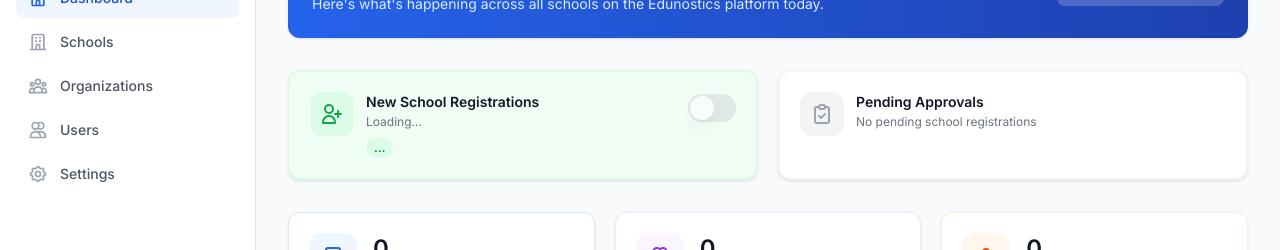
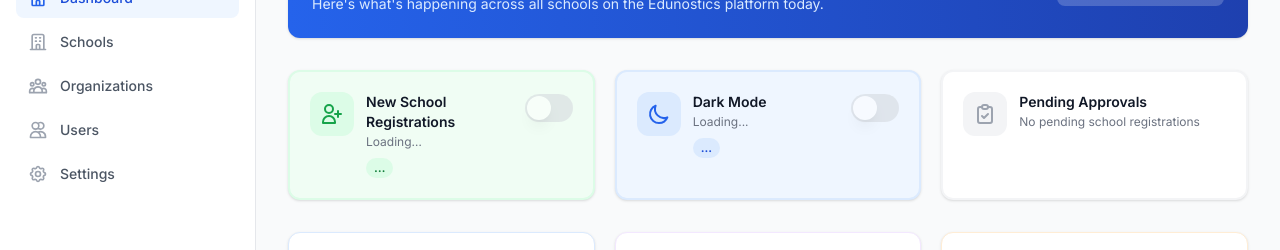
Before and after one commit to Imoruj/EdunoosticsSoftSchool, a Next.js app: page /admin in a window 1280 px wide. Shown: the part 159-409 px from the top of the page. Built offline with nearby package versions, Linux system fonts and the light colour scheme; no server answers; a web font is replaced by a local one.

Commit message:
Add platform dark mode toggle

```diff
--- a/src/app/admin/_components/PlatformControls.tsx
+++ b/src/app/admin/_components/PlatformControls.tsx
@@ -2,19 +2,25 @@ import Link from "next/link";
 
 interface PlatformControlsProps {
     signupEnabled: boolean | null;
+    darkModeEnabled: boolean | null;
     togglingSignup: boolean;
+    togglingDarkMode: boolean;
     toggleSignup: () => void;
+    toggleDarkMode: () => void;
     pendingSchoolsCount: number;
 }
 
 export default function PlatformControls({
     signupEnabled,
+    darkModeEnabled,
     togglingSignup,
+    togglingDarkMode,
     toggleSignup,
+    toggleDarkMode,
     pendingSchoolsCount,
 }: PlatformControlsProps) {
     return (
-        <div className="grid grid-cols-1 md:grid-cols-2 gap-5">
+        <div className="grid grid-cols-1 lg:grid-cols-3 gap-5">
             {/* Signup Toggle Card */}
             <div className={`card p-5 border-2 ${signupEnabled === false ? "border-orange-200 bg-orange-50" : "border-green-100 bg-green-50"}`}>
                 <div className="flex items-start justify-between gap-4">
@@ -52,6 +58,42 @@ export default function PlatformControls({
                 </div>
             </div>
 
+            {/* Dark Mode Toggle Card */}
+            <div className={`card p-5 border-2 ${darkModeEnabled === false ? "border-gray-200 bg-gray-50" : "border-blue-100 bg-blue-50"}`}>
+                <div className="flex items-start justify-between gap-4">
+                    <div className="flex items-start gap-3">
+                        <div className={`w-11 h-11 rounded-xl flex items-center justify-center shrink-0 ${darkModeEnabled === false ? "bg-gray-100" : "bg-blue-100"}`}>
+                            <svg className={`w-6 h-6 ${darkModeEnabled === false ? "text-gray-500" : "text-blue-600"}`} fill="none" viewBox="0 0 24 24" stroke="currentColor">
+                                <path strokeLinecap="round" strokeLinejoin="round" strokeWidth={2} d="M20.354 15.354A9 9 0 018.646 3.646 9.003 9.003 0 0012 21a9.003 9.003 0 008.354-5.646z" />
+                            </svg>
+                        </div>
+                        <div>
+                            <p className="font-semibold text-gray-900 text-sm">Dark Mode</p>
+                            <p className="text-xs text-gray-500 mt-0.5">
+                                {darkModeEnabled === null
+                                    ? "Loading..."
+                                    : darkModeEnabled
+                                        ? "Users can switch the dashboard between light and dark mode."
+                                        : "Dark mode is disabled. Dashboards stay in light mode."}
+                            </p>
+                            <span className={`inline-block mt-2 text-xs font-semibold px-2 py-0.5 rounded-full ${darkModeEnabled === false ? "bg-gray-100 text-gray-700" : "bg-blue-100 text-blue-700"}`}>
+                                {darkModeEnabled === null ? "..." : darkModeEnabled ? "ENABLED" : "DISABLED"}
+                            </span>
+                        </div>
+                    </div>
+                    <button
+                        onClick={toggleDarkMode}
+                        disabled={togglingDarkMode || darkModeEnabled === null}
+                        className={`relative inline-flex h-7 w-12 shrink-0 cursor-pointer rounded-full border-2 border-transparent transition-colors duration-200 focus:outline-none disabled:opacity-50 mt-0.5 ${darkModeEnabled ? "bg-blue-500" : "bg-gray-300"}`}
+                        role="switch"
+                        aria-checked={darkModeEnabled ?? false}
+                        title={darkModeEnabled ? "Click to disable dark mode" : "Click to enable dark mode"}
+                    >
+                        <span className={`pointer-events-none inline-block h-6 w-6 rounded-full bg-white shadow-lg transform transition-transform duration-200 ${darkModeEnabled ? "translate-x-5" : "translate-x-0"}`} />
+                    </button>
+                </div>
+            </div>
+
             {/* Pending Registrations Summary Card */}
             <div className={`card p-5 border-2 ${pendingSchoolsCount > 0 ? "border-orange-200 bg-orange-50" : "border-gray-100"}`}>
                 <div className="flex items-start gap-3">
--- a/src/app/admin/page.tsx
+++ b/src/app/admin/page.tsx
@@ -44,7 +44,9 @@ export default function AdminDashboard() {
 
     // Platform settings
     const [signupEnabled, setSignupEnabled] = useState<boolean | null>(null);
+    const [darkModeEnabled, setDarkModeEnabled] = useState<boolean | null>(null);
     const [togglingSignup, setTogglingSignup] = useState(false);
+    const [togglingDarkMode, setTogglingDarkMode] = useState(false);
 
     // Pending schools
     const [pendingSchools, setPendingSchools] = useState<PendingSchool[]>([]);
@@ -59,7 +61,11 @@ export default function AdminDashboard() {
 
         fetch("/api/admin/platform-settings")
             .then((r) => r.ok ? r.json() : null)
-            .then((d) => d && setSignupEnabled(d.signupEnabled))
+            .then((d) => {
+                if (!d) return;
+                setSignupEnabled(d.signupEnabled);
+                setDarkModeEnabled(d.darkModeEnabled);
+            })
             .catch(() => {});
 
         fetch("/api/admin/schools")
@@ -83,6 +89,25 @@ export default function AdminDashboard() {
             }
         } finally {
             setTogglingSignup(false);
+        }
+    };
+
+    const toggleDarkMode = async () => {
+        if (darkModeEnabled === null) return;
+        setTogglingDarkMode(true);
+        try {
+            const res = await fetch("/api/admin/platform-settings", {
+                method: "PATCH",
+                headers: { "Content-Type": "application/json" },
+                body: JSON.stringify({ darkModeEnabled: !darkModeEnabled }),
+            });
+            if (res.ok) {
+                const d = await res.json();
+                setDarkModeEnabled(d.darkModeEnabled);
+                window.dispatchEvent(new Event("school-features-updated"));
+            }
+        } finally {
+            setTogglingDarkMode(false);
         }
     };
 
@@ -131,8 +156,11 @@ export default function AdminDashboard() {
 
             <PlatformControls
                 signupEnabled={signupEnabled}
+                darkModeEnabled={darkModeEnabled}
                 togglingSignup={togglingSignup}
+                togglingDarkMode={togglingDarkMode}
                 toggleSignup={toggleSignup}
+                toggleDarkMode={toggleDarkMode}
                 pendingSchoolsCount={pendingSchools.length}
             />
 
--- a/src/app/api/admin/platform-settings/route.ts
+++ b/src/app/api/admin/platform-settings/route.ts
@@ -3,14 +3,21 @@ import { getServerSession } from "next-auth";
 import { authOptions } from "@/lib/auth";
 import { prisma } from "@/lib/prisma";
 
-async function requireSuperAdmin(req: NextRequest) {
+async function requireSuperAdmin(_req: NextRequest) {
     const session = await getServerSession(authOptions);
     const roles: string[] = (session?.user as any)?.roles || [];
     if (!roles.includes("SUPER_ADMIN")) return null;
     return session;
 }
 
-// GET — return current platform settings
+function serializePlatformSettings(settings: { signupEnabled: boolean; darkModeEnabled: boolean }) {
+    return {
+        signupEnabled: settings.signupEnabled,
+        darkModeEnabled: settings.darkModeEnabled,
+    };
+}
+
+// GET - return current platform settings
 export async function GET(req: NextRequest) {
     const session = await requireSuperAdmin(req);
     if (!session) return NextResponse.json({ error: "Forbidden" }, { status: 403 });
@@ -18,27 +25,47 @@ export async function GET(req: NextRequest) {
     const settings = await prisma.platformSettings.upsert({
         where: { id: "platform" },
         update: {},
-        create: { id: "platform", signupEnabled: true },
+        create: { id: "platform", signupEnabled: true, darkModeEnabled: true },
     });
 
-    return NextResponse.json({ signupEnabled: settings.signupEnabled });
+    return NextResponse.json(serializePlatformSettings(settings));
 }
 
-// PATCH — update platform settings
+// PATCH - update platform settings
 export async function PATCH(req: NextRequest) {
     const session = await requireSuperAdmin(req);
     if (!session) return NextResponse.json({ error: "Forbidden" }, { status: 403 });
 
-    const { signupEnabled } = await req.json();
-    if (typeof signupEnabled !== "boolean") {
-        return NextResponse.json({ error: "signupEnabled must be a boolean" }, { status: 400 });
+    const body = await req.json();
+    const updates: { signupEnabled?: boolean; darkModeEnabled?: boolean } = {};
+
+    if ("signupEnabled" in body) {
+        if (typeof body.signupEnabled !== "boolean") {
+            return NextResponse.json({ error: "signupEnabled must be a boolean" }, { status: 400 });
+        }
+        updates.signupEnabled = body.signupEnabled;
+    }
+
+    if ("darkModeEnabled" in body) {
+        if (typeof body.darkModeEnabled !== "boolean") {
+            return NextResponse.json({ error: "darkModeEnabled must be a boolean" }, { status: 400 });
+        }
+        updates.darkModeEnabled = body.darkModeEnabled;
+    }
+
+    if (!("signupEnabled" in updates) && !("darkModeEnabled" in updates)) {
+        return NextResponse.json({ error: "No platform setting provided" }, { status: 400 });
     }
 
     const settings = await prisma.platformSettings.upsert({
         where: { id: "platform" },
-        update: { signupEnabled },
-        create: { id: "platform", signupEnabled },
+        update: updates,
+        create: {
+            id: "platform",
+            signupEnabled: updates.signupEnabled ?? true,
+            darkModeEnabled: updates.darkModeEnabled ?? true,
+        },
     });
 
-    return NextResponse.json({ signupEnabled: settings.signupEnabled });
+    return NextResponse.json(serializePlatformSettings(settings));
 }
--- a/src/app/api/school/features/route.ts
+++ b/src/app/api/school/features/route.ts
@@ -7,6 +7,7 @@ import {
     getSchoolFeatures,
 } from "@/lib/getSchoolFeatures";
 import { getActiveSchoolId } from "@/lib/getActiveSchoolId";
+import { prisma } from "@/lib/prisma";
 
 const NO_CACHE_HEADERS = {
     "Cache-Control": "no-store, no-cache, must-revalidate, proxy-revalidate",
@@ -29,18 +30,28 @@ export async function GET() {
             return NextResponse.json({ error: "Unauthorized" }, { status: 401 });
         }
 
+        const platformSettings = await prisma.platformSettings.findUnique({
+            where: { id: "platform" },
+            select: { darkModeEnabled: true },
+        });
+        const darkModeEnabled = platformSettings?.darkModeEnabled ?? true;
+        const withPlatformFeatures = (features: typeof ALL_ENABLED_FEATURES) => ({
+            ...features,
+            darkModeEnabled,
+        });
+
         const schoolId = (await getActiveSchoolId(user.schoolId)) as any;
         if (!schoolId) {
             // Super admin or users with no school => all features enabled
             return NextResponse.json(
-                { features: ALL_ENABLED_FEATURES },
+                { features: withPlatformFeatures(ALL_ENABLED_FEATURES) },
                 { headers: NO_CACHE_HEADERS }
             );
         }
 
         const features = await getSchoolFeatures(schoolId);
         return NextResponse.json(
-            { features: extractFeatureFlags(features) },
+            { features: withPlatformFeatures(extractFeatureFlags(features)) },
             { headers: NO_CACHE_HEADERS }
         );
     } catch (error: unknown) {
--- a/src/app/layout.tsx
+++ b/src/app/layout.tsx
@@ -16,8 +16,7 @@ export default function RootLayout({
     return (
         <html lang="en" suppressHydrationWarning>
             <head>
-                {/* Force light mode — runs before React hydrates */}
-                <script dangerouslySetInnerHTML={{ __html: `try{document.documentElement.classList.remove('dark');document.documentElement.setAttribute('data-theme','light');localStorage.removeItem('ed-theme');}catch(e){}` }} />
+                <script dangerouslySetInnerHTML={{ __html: `try{var enabled=localStorage.getItem('ed-dark-mode-feature-enabled')!=='false';var saved=enabled?localStorage.getItem('ed-theme'):'light';var theme=saved==='dark'?'dark':'light';document.documentElement.classList.toggle('dark',theme==='dark');document.documentElement.setAttribute('data-theme',theme);}catch(e){}` }} />
                 <link rel="preconnect" href="https://fonts.googleapis.com" />
                 <link rel="preconnect" href="https://fonts.gstatic.com" crossOrigin="" />
                 <link rel="preconnect" href="https://api.fontshare.com" />
--- a/src/components/dashboard/layout/Header.tsx
+++ b/src/components/dashboard/layout/Header.tsx
@@ -39,7 +39,7 @@ export function Header({ setSidebarOpen, findPageTitle, topBarRef }: HeaderProps
     const { data: session, update } = useSession();
     const router = useRouter();
     const pathname = usePathname();
-    const { theme, toggleTheme } = useTheme();
+    const { theme, darkModeEnabled, toggleTheme } = useTheme();
 
     const [showNotifications, setShowNotifications] = useState(false);
     const [notificationItems, setNotificationItems] = useState<HeaderNotification[]>([]);
@@ -470,6 +470,7 @@ export function Header({ setSidebarOpen, findPageTitle, topBarRef }: HeaderProps
                     </div>
 
                     {/* Theme toggle */}
+                    {darkModeEnabled && (
                         <button
                             onClick={toggleTheme}
                             className="p-2 rounded-lg text-gray-500 dark:text-gray-400 hover:text-gray-700 dark:hover:text-gray-200 hover:bg-gray-100 dark:hover:bg-gray-800 transition-colors"
@@ -486,6 +487,7 @@ export function Header({ setSidebarOpen, findPageTitle, topBarRef }: HeaderProps
                                 </svg>
                             )}
                         </button>
+                    )}
 
                     {/* Notifications */}
                     <div className="relative">
--- a/src/components/theme/ThemeProvider.tsx
+++ b/src/components/theme/ThemeProvider.tsx
@@ -6,11 +6,13 @@ type Theme = "light" | "dark";
 
 interface ThemeContextValue {
     theme: Theme;
+    darkModeEnabled: boolean;
     toggleTheme: () => void;
 }
 
 const ThemeContext = createContext<ThemeContextValue>({
     theme: "light",
+    darkModeEnabled: true,
     toggleTheme: () => {},
 });
 
@@ -21,15 +23,58 @@ function applyTheme(t: Theme) {
 
 export function ThemeProvider({ children }: { children: React.ReactNode }) {
     const [theme, setTheme] = useState<Theme>("light");
+    const [darkModeEnabled, setDarkModeEnabled] = useState(true);
 
     useEffect(() => {
-        const savedTheme = localStorage.getItem("ed-theme");
-        const nextTheme: Theme = savedTheme === "dark" ? "dark" : "light";
-        setTheme(nextTheme);
-        applyTheme(nextTheme);
+        let cancelled = false;
+
+        const syncThemeAvailability = async () => {
+            let enabled = true;
+            try {
+                const response = await fetch("/api/school/features", { cache: "no-store" });
+                if (response.ok) {
+                    const data = await response.json();
+                    enabled = data?.features?.darkModeEnabled !== false;
+                }
+            } catch {
+                enabled = localStorage.getItem("ed-dark-mode-feature-enabled") !== "false";
+            }
+
+            if (cancelled) return;
+
+            localStorage.setItem("ed-dark-mode-feature-enabled", String(enabled));
+            setDarkModeEnabled(enabled);
+
+            if (!enabled) {
+                localStorage.removeItem("ed-theme");
+                setTheme("light");
+                applyTheme("light");
+                return;
+            }
+
+            const savedTheme = localStorage.getItem("ed-theme");
+            const nextTheme: Theme = savedTheme === "dark" ? "dark" : "light";
+            setTheme(nextTheme);
+            applyTheme(nextTheme);
+        };
+
+        void syncThemeAvailability();
+        window.addEventListener("school-features-updated", syncThemeAvailability);
+
+        return () => {
+            cancelled = true;
+            window.removeEventListener("school-features-updated", syncThemeAvailability);
+        };
     }, []);
 
     const toggleTheme = () => {
+        if (!darkModeEnabled) {
+            localStorage.removeItem("ed-theme");
+            setTheme("light");
+            applyTheme("light");
+            return;
+        }
+
         setTheme((prev) => {
             const next: Theme = prev === "dark" ? "light" : "dark";
             localStorage.setItem("ed-theme", next);
@@ -39,7 +84,7 @@ export function ThemeProvider({ children }: { children: React.ReactNode }) {
     };
 
     return (
-        <ThemeContext.Provider value={{ theme, toggleTheme }}>
+        <ThemeContext.Provider value={{ theme, darkModeEnabled, toggleTheme }}>
             {children}
         </ThemeContext.Provider>
     );
--- a/src/hooks/useSchoolFeatures.ts
+++ b/src/hooks/useSchoolFeatures.ts
@@ -4,6 +4,7 @@ import { useState, useEffect } from "react";
 import type { FeatureFlags } from "@/lib/getSchoolFeatures";
 
 const DEFAULT_FEATURES: FeatureFlags = {
+    darkModeEnabled: true,
     studentsEnabled: true,
     teachersEnabled: true,
     scoreEntryEnabled: true,
```
Also changed, not shown: src/lib/getSchoolFeatures.ts (+7 -4 lines), 2 other files (tests, documents, lock files or other folders). Lines whose indentation alone changed are shown as unchanged.
